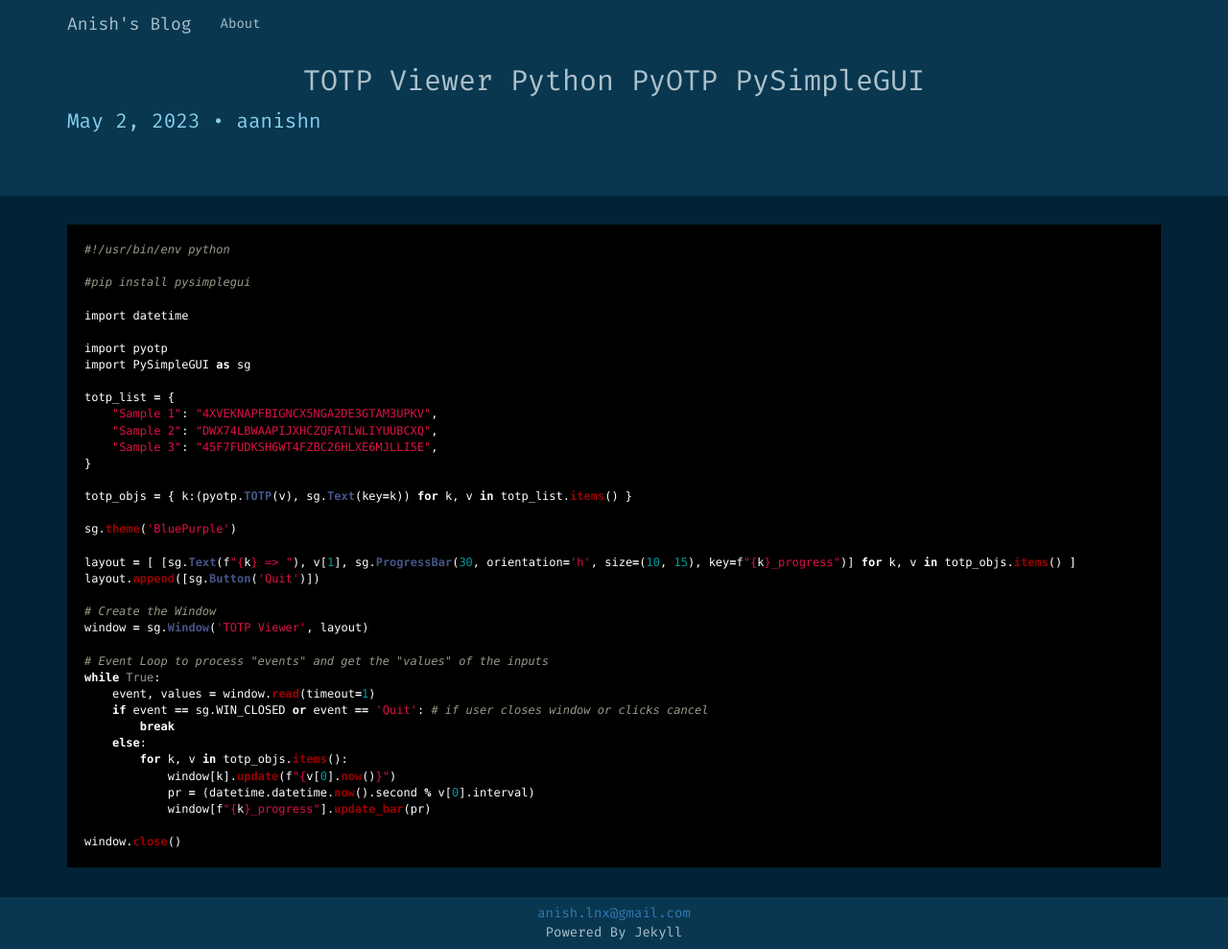
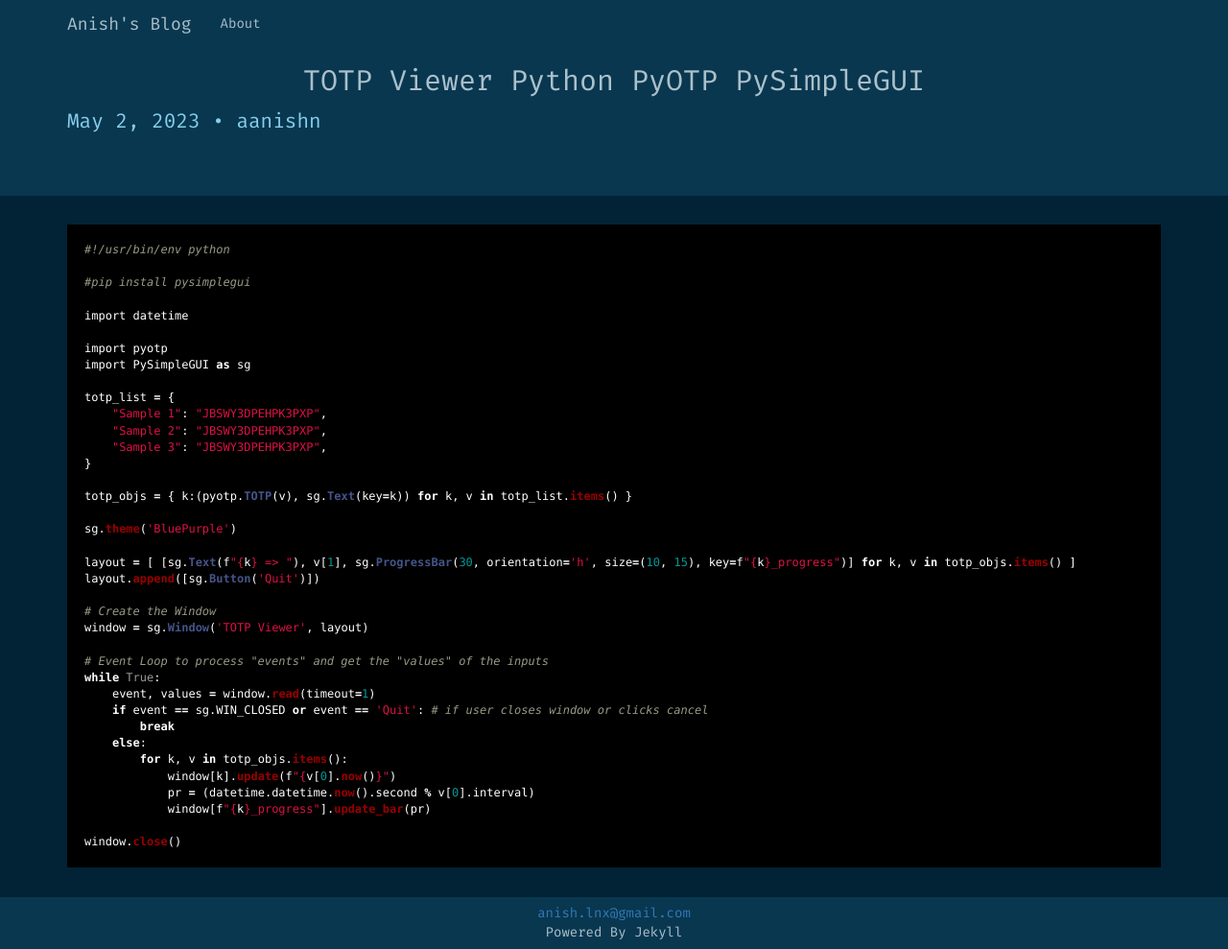
Before and after one commit to aanishn/aanishn.github.io, a Jekyll site: the page built from _posts/2023-05-02-TOTP-Viewer-PyOTP-PySimpleGUI.md, in a window 1280 px wide and 989 px high. Shown: the whole window at 96% size. Built offline with Jekyll 4.4.1, drawn with Linux system fonts in a browser that asks for light colours; nearby versions of some CDN libraries; some web fonts are replaced.

Commit message:
Update 2023-05-02-TOTP-Viewer-PyOTP-PySimpleGUI.md

```diff
--- a/_posts/2023-05-02-TOTP-Viewer-PyOTP-PySimpleGUI.md
+++ b/_posts/2023-05-02-TOTP-Viewer-PyOTP-PySimpleGUI.md
@@ -19,9 +19,9 @@
 import PySimpleGUI as sg
 
 totp_list = {
-    "Sample 1": "4XVEKNAPFBIGNCX5NGA2DE3GTAM3UPKV",
-    "Sample 2": "DWX74LBWAAPIJXHCZQFATLWLIYUUBCXQ",
-    "Sample 3": "45F7FUDKSH6WT4FZBC26HLXE6MJLLI5E",
+    "Sample 1": "JBSWY3DPEHPK3PXP",
+    "Sample 2": "JBSWY3DPEHPK3PXP",
+    "Sample 3": "JBSWY3DPEHPK3PXP",
 }
 
 totp_objs = { k:(pyotp.TOTP(v), sg.Text(key=k)) for k, v in totp_list.items() }
```
